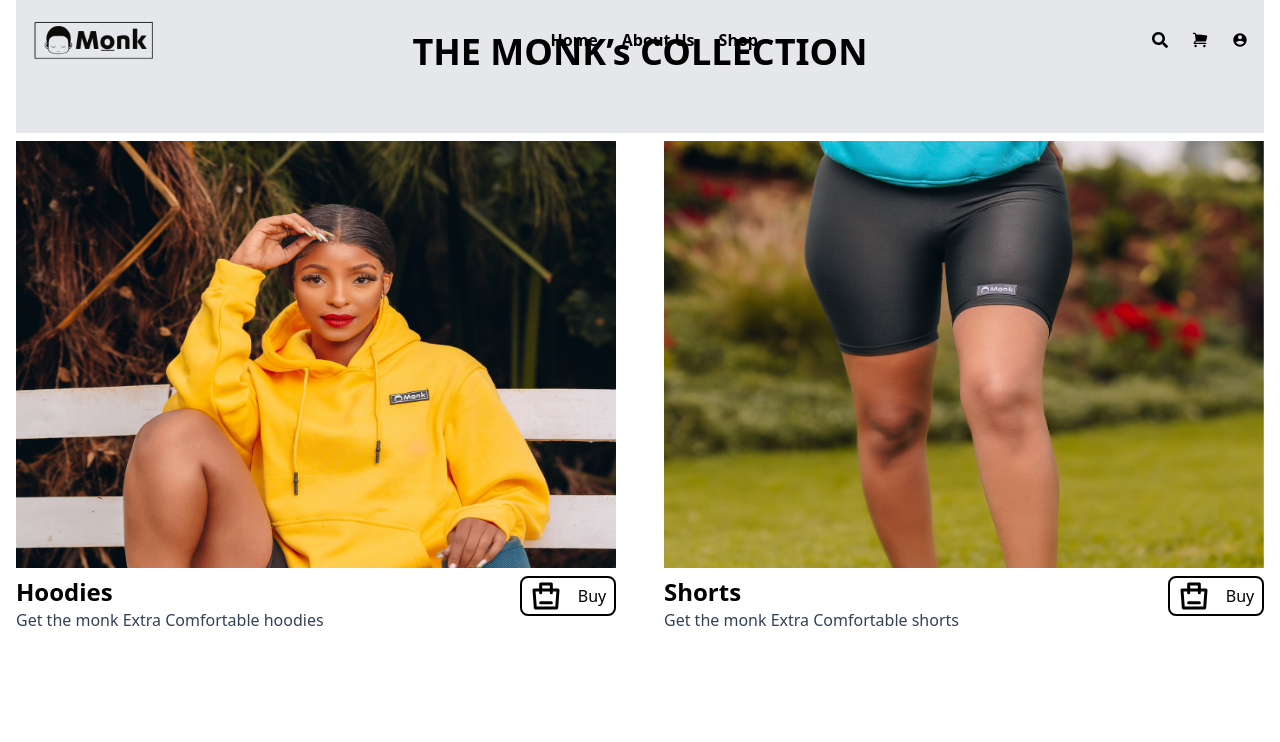
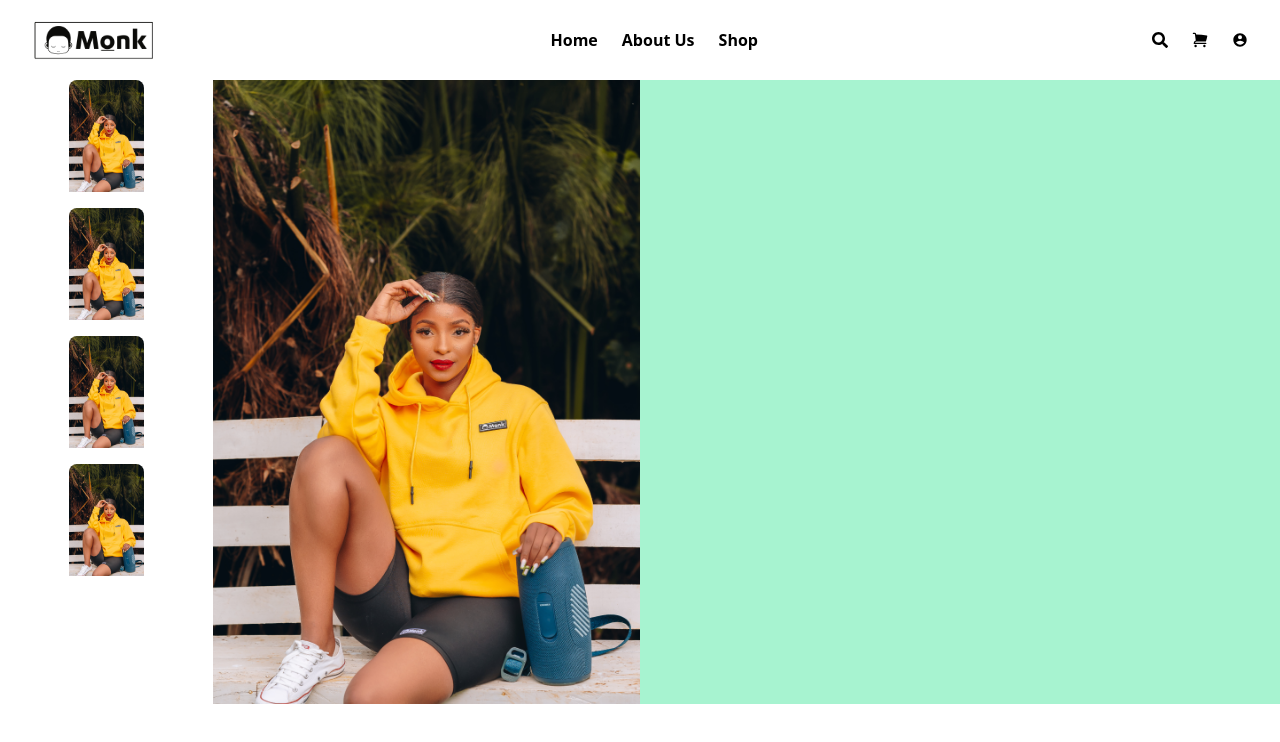
Before and after one commit to Medrine-Jepkemoi/monkk, a React (Create React App) app: page /products in a window 1280 px wide. Shown: the top 742 px of the page. Built offline with nearby package versions, Linux system fonts and the light colour scheme.

Commit message:
Purchase Images skeleton

```diff
--- a/src/App.js
+++ b/src/App.js
@@ -6,22 +6,27 @@ import Home from "./pages/Home";
 import Products from "./pages/Products";
 import SignUp from "./pages/SignUp";
 import {Route, Routes} from "react-router-dom";
+import Purchase from "./pages/Purchase";
+import PurchaseImg from "./components/PurchaseImg";
 
 function App() {
 
   return (
-    <div >
+    <div className="h-screen w-screen">
       {/* <NavBar /> */}
 
-      <Routes>
-        {/* <Route path="/" element={<SignUp />} />
+      {/* <Routes>
+        <Route path="/" element={<SignUp />} />
         <Route path="/login" element={<Login />} />
-        <Route path="/login/forgotpassword" element={<EmailForgotPassword />} /> */}
+        <Route path="/login/forgotpassword" element={<EmailForgotPassword />} />
 
         <Route path="/" element={<Home />} />
         <Route path="/aboutus" element={<AboutUs />} />
         <Route path="/products" element={<Products />} />
-      </Routes>
+      </Routes> */}
+      <Purchase/>
+      {/* <Home/> */}
+      {/* <PurchaseImg/> */}
     </div>
   );
 }
--- /dev/null
+++ b/src/components/PurchaseImg.jsx
@@ -0,0 +1,12 @@
+import React from 'react'
+import SmallImages from '../pages/images/purchasehoodie.png'
+
+const PurchaseImg = (props) => {
+  return (
+    <div>
+        <img src={SmallImages} alt={props.alt}  className='rounded-lg h-32 pb-4'/>
+    </div>
+  )
+}
+
+export default PurchaseImg
--- /dev/null
+++ b/src/pages/Purchase.jsx
@@ -0,0 +1,46 @@
+import React from "react";
+import NavBar from "../components/NavBar";
+import PurchaseHoodie from "./images/purchasehoodie.png";
+import PurchaseImg from "../components/PurchaseImg";
+
+const Purchase = () => {
+  return (
+    <div className="flex flex-col h-screen pt-20 pb-24">
+      <NavBar className="bg-slate-400" />
+      <div className="h-full w-screen flex">
+        {/* Images */}
+        <div className="bg-red-300 w-1/2 flex">
+          {/* Small Images */}
+          <div className="bg-white w-1/3 flex flex-col items-center">
+            <PurchaseImg alt="Hood 1" />
+            <PurchaseImg alt="Hood 2" />
+            <PurchaseImg alt="Hood 3" />
+            <PurchaseImg alt="Hood 4" />
+          </div>
+
+          {/* Large Image */}
+          <div className="relative w-2/3">
+            <img className="h-full w-screen" src={PurchaseHoodie} />
+
+            {/* Implementing gradient */}
+            {/* <div className="absolute inset-0 bg-gradient-to-r from-blue-500 to-transparent"></div>
+            <div
+              style={{
+                backgroundImage: `url(${PurchaseHoodie})`,
+              }}
+              className=" bg-no-repeat bg-cover h-full "
+            >
+              <div className="relative flex justify-center items-center h-full">
+                <p className=" text-white">Hey</p>
+              </div>
+            </div> */}
+          </div>
+        </div>
+        {/* Purchase */}
+        <div className="bg-emerald-200 w-1/2"></div>
+      </div>
+    </div>
+  );
+};
+
+export default Purchase;
```
Also changed, not shown: src/pages/images/purchasehoodie.png (added).
